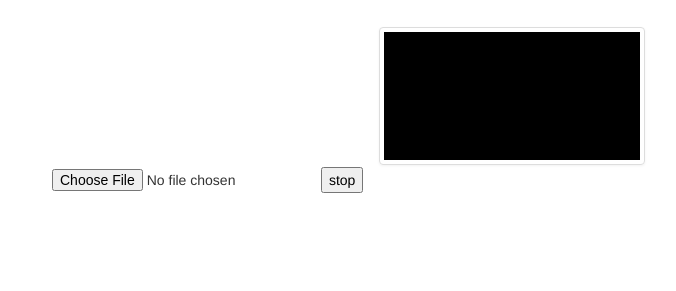
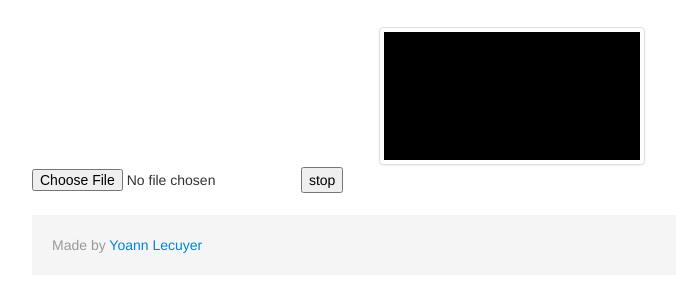
Before and after one commit to ylecuyer/chip8-js, a plain HTML site: page index.html in a window 1280 px wide. Shown: the part 83-374 px from the top of the page, without its empty margins (118-794 px from the left). Drawn offline with Linux system fonts and the light colour scheme.

Commit message:
Added footer

```diff
--- a/index.html
+++ b/index.html
@@ -14,17 +14,30 @@
 	</head>
 	<body>
 		<div class="container">
+
 			<div class="row">
 				<div class="page-header">
 					<h1>Chip8-js <small>A Chip8 emulator written in JavaScript</small></h1>
 				</div>
 			</div>
+
 			<div class="row">
 				<canvas id="screen" class="thumbnail" style="margin: auto" width="256" height="128" ></canvas>
 			</div>
 
-			<input type="file" name="rom" id="rom" value="" />
-			<button type="button" id="stop">stop</button>
+			<div class="row">
+
+			</div>
+
+			<div class="row">
+				<input type="file" name="rom" id="rom" value="" />
+				<button type="button" id="stop">stop</button>
+			</div>
+
+			<div class="row" style="background-color: #f5f5f5; margin-top: 20px;">
+				<p class="muted" style="margin: 20px">Made by <a href="http://github.com/ylecuyer">Yoann Lecuyer</a></p>
+			</div>
 		</div>
+
 	</body>
 </html>
```
